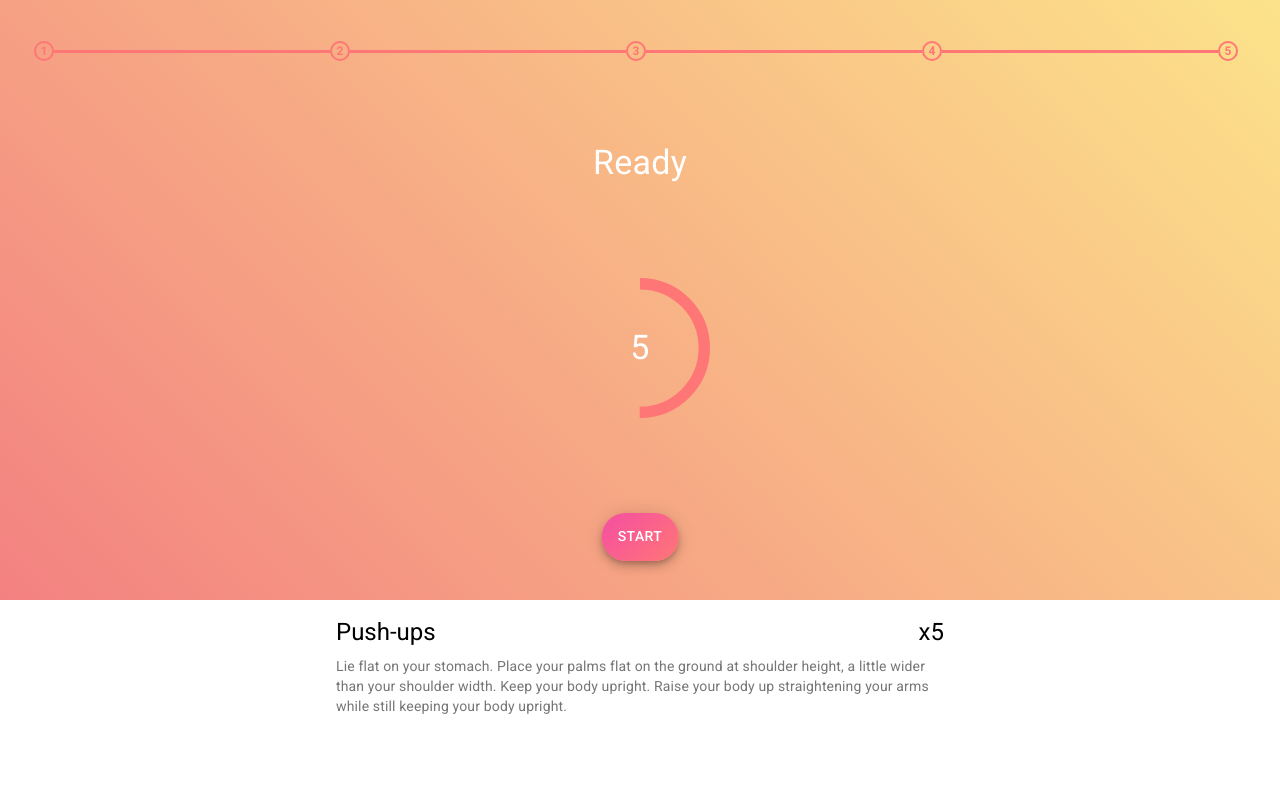
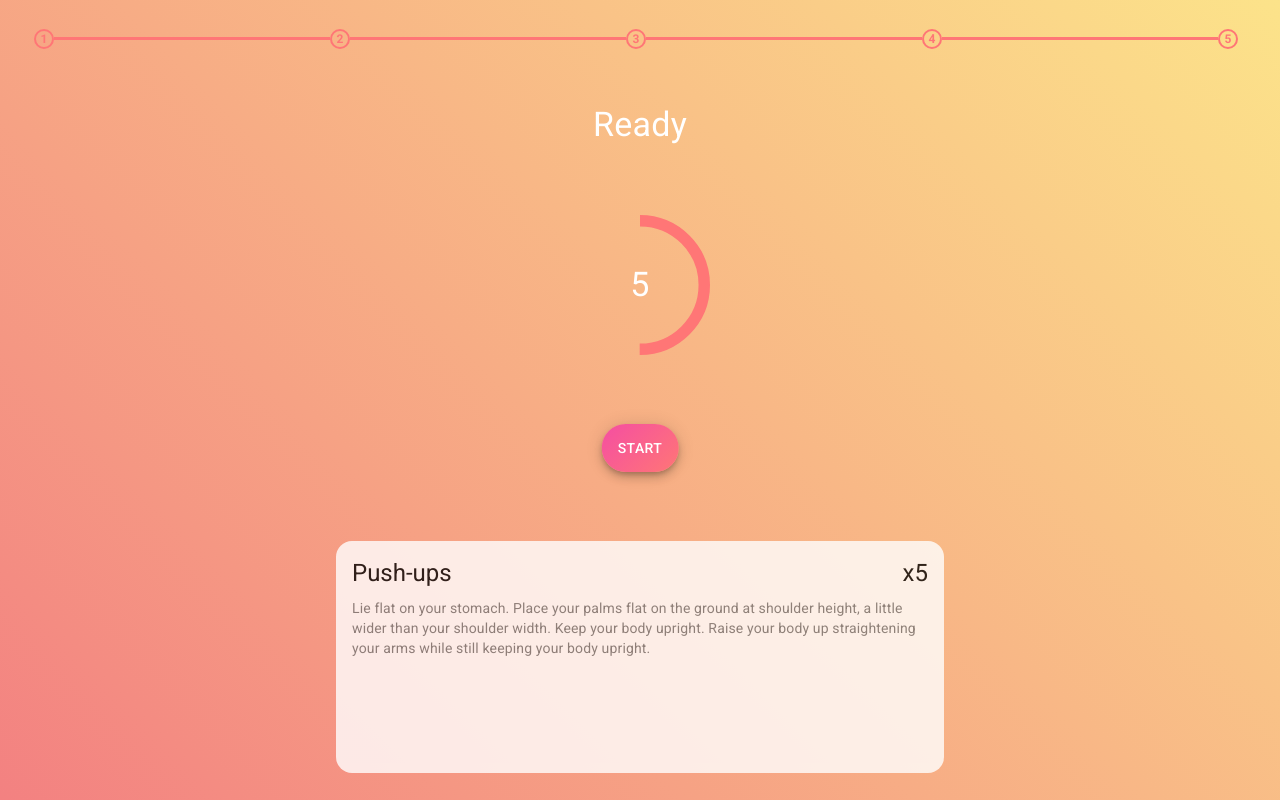
Before and after one commit to konradpardyak/fit-app, a React (Create React App) app: page /training/1 in a window 1280 px wide. Built offline with nearby package versions, Linux system fonts and the light colour scheme.

Commit message:
Update TrainingDescription style

```diff
--- a/src/Training/Break.js
+++ b/src/Training/Break.js
@@ -14,7 +14,7 @@ const useStyles = makeStyles({
     height: "100vh"
   },
   contentStyle: {
-    height: "75vh",
+    height: "100%",
     background: "linear-gradient(45deg, #f38181, #fce38a)"
   }
 });
@@ -53,10 +53,9 @@ const Break = (props) => {
         <Grid item>
           <TrainingButton onClick={handleSetCurrent}>{ current ? `I'm ready` : `Start`}</TrainingButton>
         </Grid>
-      </Grid>
-
-      <Grid item>
-        <TrainingDescription name={name} reps={reps} desc={desc} repeatMode={repeatMode}/>
+        <Grid item>
+          <TrainingDescription name={name} reps={reps} desc={desc} repeatMode={repeatMode}/>
+        </Grid>
       </Grid>
 
     </Grid>
--- a/src/Training/Train.js
+++ b/src/Training/Train.js
@@ -17,7 +17,7 @@ const useStyles = makeStyles({
     height: "100vh"
   },
   contentStyle: {
-    height: "75vh",
+    height: "100%",
     background: "linear-gradient(45deg, #f38181, #fce38a)"
   }
 });
@@ -64,19 +64,18 @@ const Train = (props) => {
         <Grid item>
           <TrainingStepper waitingVariant={false} current={current} todayTraining={todayTraining} />
         </Grid>
-       <Grid item>
+        <Grid item>
           <TrainingHeader>{name}</TrainingHeader>
         </Grid>
         <Grid item>
           <TimeProgress counter={ counter > 0 ? counter : "1" } value={Math.round(((counter*duration)/(reps*duration))*100)} />
         </Grid>
-       <Grid item>
-         <TrainingButton onClick={handleFinished}>Skip</TrainingButton>
+        <Grid item>
+          <TrainingButton onClick={handleFinished}>Skip</TrainingButton>
         </Grid>
-      </Grid>
-
-      <Grid item>
-        <TrainingDescription name={name} reps={reps} desc={desc} repeatMode={repeatMode} />
+        <Grid item>
+          <TrainingDescription name={name} reps={reps} desc={desc} repeatMode={repeatMode} />
+        </Grid>
       </Grid>
 
     </Grid>
--- a/src/Training/TrainingDescription.js
+++ b/src/Training/TrainingDescription.js
@@ -2,12 +2,14 @@ import { Box, Grid, Typography } from '@material-ui/core';
 import { makeStyles } from '@material-ui/core/styles';
 
 const useStyles = makeStyles((theme) => ({
-  root: {
+  boxStyle: {
+    minHeight: "25vh",
+    borderRadius: "1rem",
     background: "#fff",
-    height: "25vh"
-  },
-  boxStyle: {
-    padding: theme.spacing(2)
+    opacity: ".8",
+    padding: theme.spacing(2),
+    margin: theme.spacing(2),
+    marginBottom: "0"
   }
 }));
 
@@ -17,7 +19,7 @@ const TrainingDescription = (props) => {
 
   return (
     <Grid className={classes.root} container direction="row" justify="center">
-      <Grid item xs={12} sm={8} md={6}>
+      <Grid item xs={12} sm={10} md={6}>
         <Box className={classes.boxStyle}>
           <Grid container alignItems="center">
             <Grid item xs>
```
